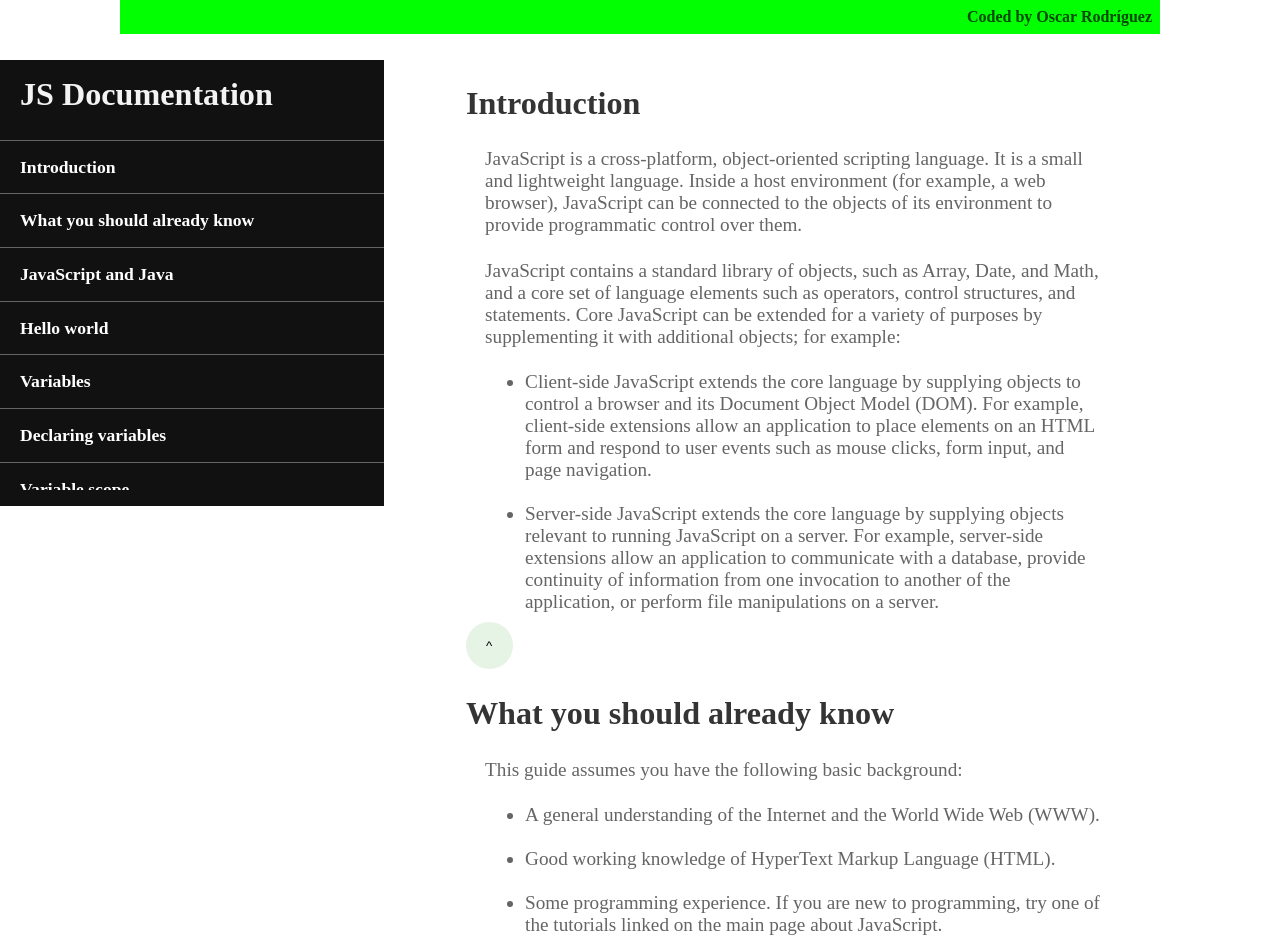
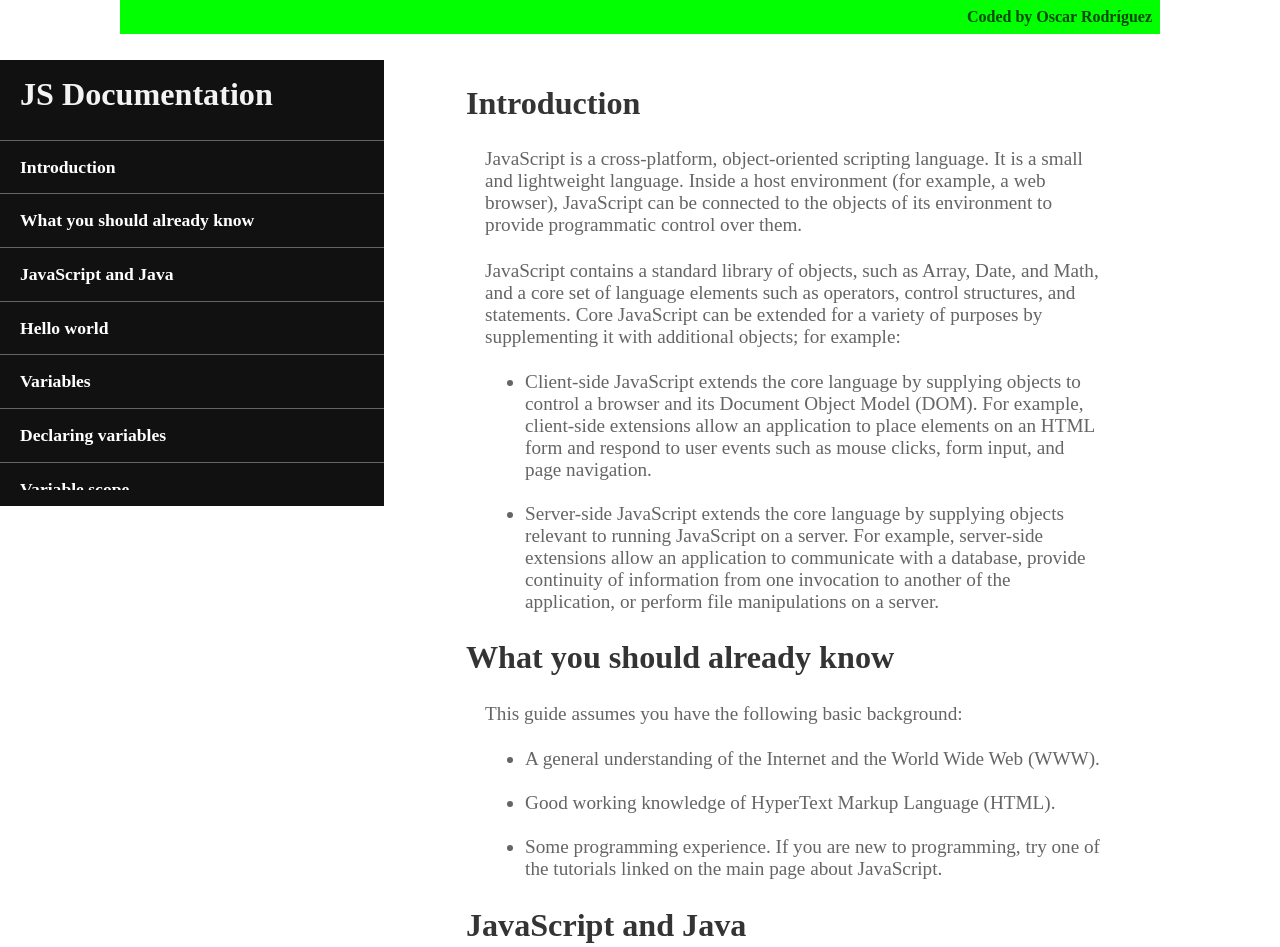
Before and after one commit to RdgzLpz/js-technical-documentation, a website: page index.html in a window 1280 px wide. Shown: the top 947 px of the page. Drawn offline with Linux system fonts and the light colour scheme.

Commit message:
another commit

```diff
--- a/index.css
+++ b/index.css
@@ -54,13 +54,6 @@ h1 {
 /* information */
 #info ul {
     margin: 1em 2em;
-}
-#go-up {
-    border-width: 0;
-    border-radius: 50%;
-    width: 3.5em;
-    height: 3.5em;
-    background: rgb(1, 148, 1, .1);
 }
 @media screen and (min-width:320px) {
     #header {
--- a/index.html
+++ b/index.html
@@ -49,9 +49,6 @@
                         <li>Server-side JavaScript extends the core language by supplying objects relevant to running JavaScript on a server. For example, server-side extensions allow an application to communicate with a database, provide continuity of information from one invocation to another of the application, or perform file manipulations on a server.</li>
                     </ul>
                 </section>
-                <a href="#nav-bar">
-                    <button type="button" id="go-up">^</button>
-                </a>
                 <section id="should-know">
                     <header>
                         <h1>What you should already know</h1>
```
